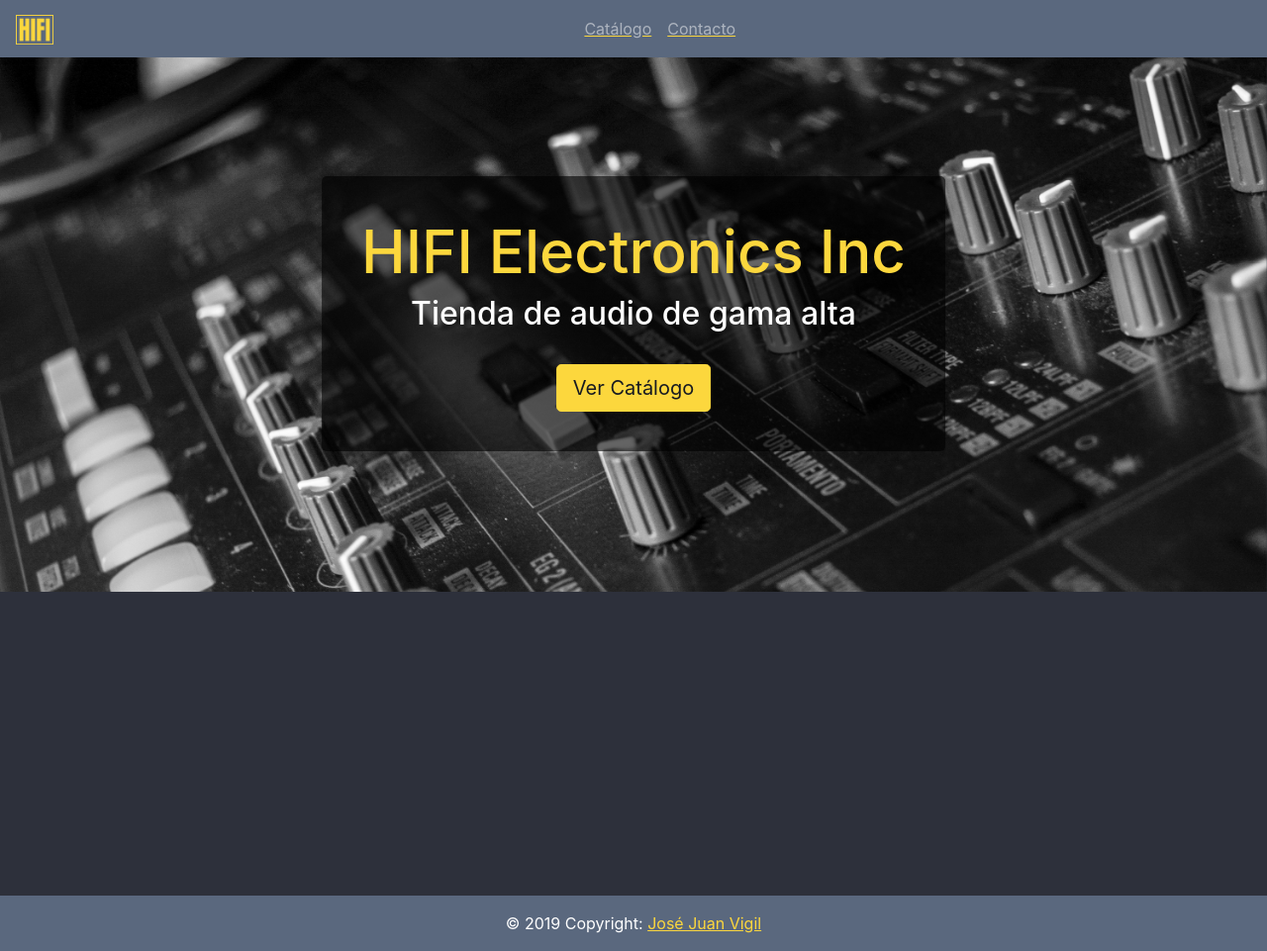
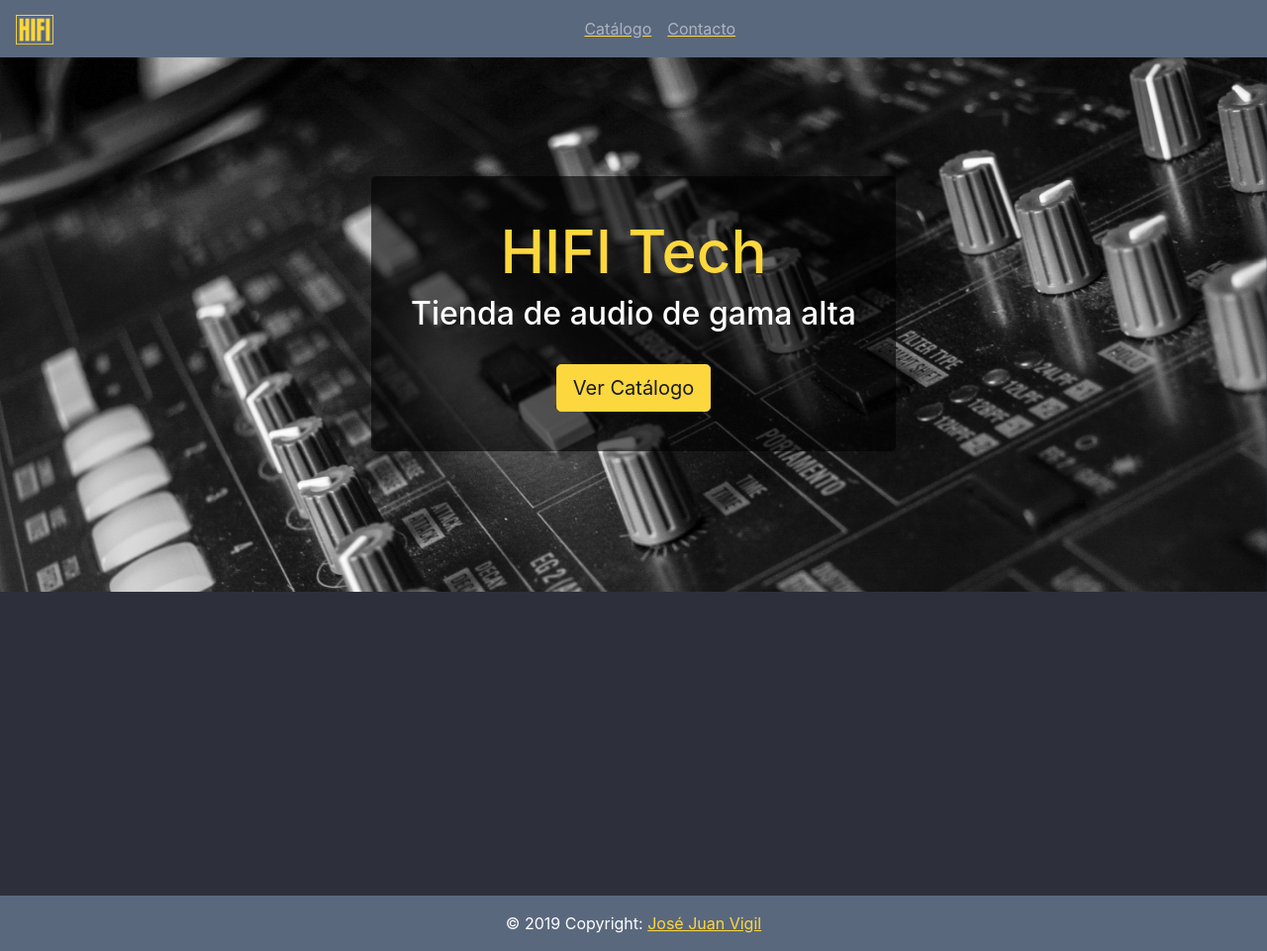
Before and after one commit to CFP-PC20/di_eval, a Django app: page / in a window 1280 px wide. Shown: the whole page at 99% size. Run offline with Django 3.2, Linux system fonts and the light colour scheme; some libraries are stand-ins or nearby versions.

Commit message:
updated readme

```diff
--- a/ecommerce/static/styles/main.css
+++ b/ecommerce/static/styles/main.css
@@ -109,7 +109,6 @@ footer {
     height: 550px;
 }
 
-
 .home_header {
     margin-top: 80px;
     margin-bottom: 80px;
--- a/ecommerce/templates/home.html
+++ b/ecommerce/templates/home.html
@@ -22,7 +22,7 @@
             </div>
         </div>
         <header class="home_header">
-            <h1 class="title jjv-yellow1">HIFI Electronics Inc</h1>
+            <h1 class="title jjv-yellow1">HIFI Tech</h1>
             <h2 class="title text-white">Tienda de audio de gama alta</h2>
             <br>
             <button class="btn btn-primary btn-lg">
```
Also changed, not shown: README.md.
